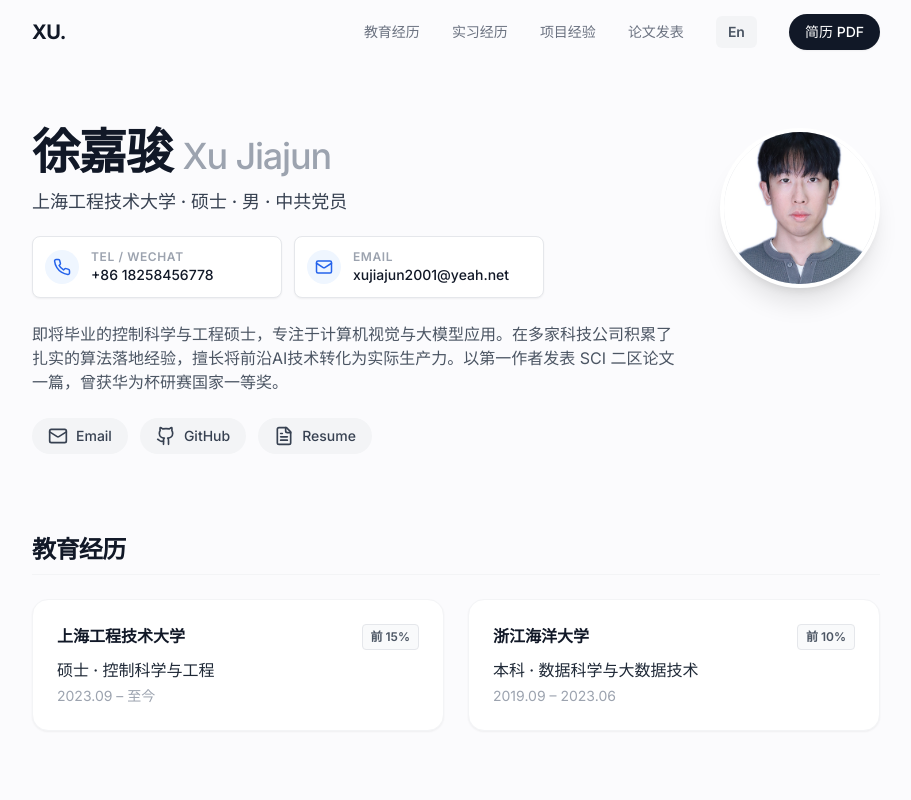
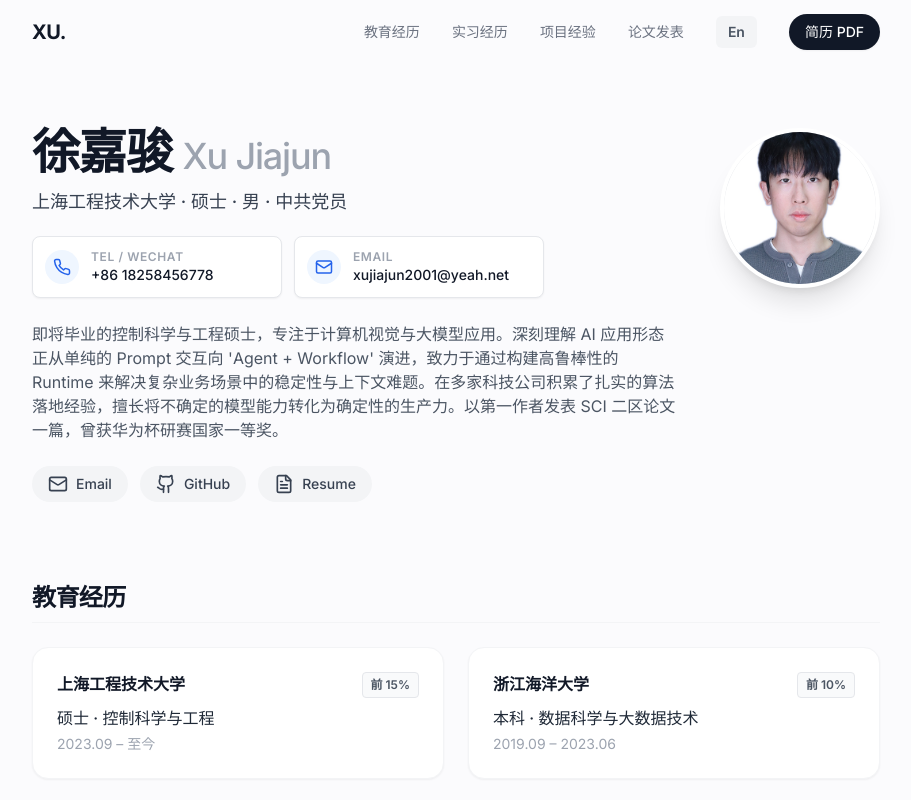
Before and after one commit to phenothiazine/phenothiazine.github.io, a React (Vite) app: page / in a window 1280 px wide. Shown: the top 800 px of the page, without its empty margins (184-1095 px from the left). Built offline with nearby package versions, Linux system fonts and the light colour scheme.

Commit message:
Update resume: Add some ideas

```diff
--- a/constants.tsx
+++ b/constants.tsx
@@ -27,7 +27,7 @@ export const ZH_DATA: ResumeData = {
     email: "xujiajun2001@yeah.net",
     phone: "+86 18258456778",
     github: "https://github.com/phenothiazine",
-    summary: "即将毕业的控制科学与工程硕士，专注于计算机视觉与大模型应用。在多家科技公司积累了扎实的算法落地经验，擅长将前沿AI技术转化为实际生产力。以第一作者发表 SCI 二区论文一篇，曾获华为杯研赛国家一等奖。",
+    summary: "即将毕业的控制科学与工程硕士，专注于计算机视觉与大模型应用。深刻理解 AI 应用形态正从单纯的 Prompt 交互向 'Agent + Workflow' 演进，致力于通过构建高鲁棒性的 Runtime 来解决复杂业务场景中的稳定性与上下文难题。在多家科技公司积累了扎实的算法落地经验，擅长将不确定的模型能力转化为确定性的生产力。以第一作者发表 SCI 二区论文一篇，曾获华为杯研赛国家一等奖。",
     socials: SOCIAL_LINKS
   },
   experience: [
@@ -146,7 +146,7 @@ export const EN_DATA: ResumeData = {
     email: "xujiajun2001@yeah.net",
     phone: "+86 18258456778",
     github: "https://github.com/phenothiazine",
-    summary: "Upcoming Master's graduate specializing in Computer Vision and Large Language Model applications. Possesses solid algorithm deployment experience across multiple tech companies, with a strong ability to translate cutting-edge AI technologies into production productivity. Published one SCI Q2 paper as the first author and won the National First Prize in the Huawei Cup Postgraduate Mathematics Modeling Competition.",
+    summary: "Upcoming Master's graduate specializing in Computer Vision and Large Language Model applications. Deeply recognizing the paradigm shift from simple prompts to 'Agent + Workflow' systems, I am committed to building robust Runtimes that solve stability and context challenges in complex business scenarios. Possesses solid algorithm deployment experience across multiple tech companies, excelling at transforming probabilistic AI capabilities into deterministic productivity. Published one SCI Q2 paper as the first author and won the National First Prize in the Huawei Cup Postgraduate Mathematics Modeling Competition.",
     socials: SOCIAL_LINKS
   },
   experience: [
```
